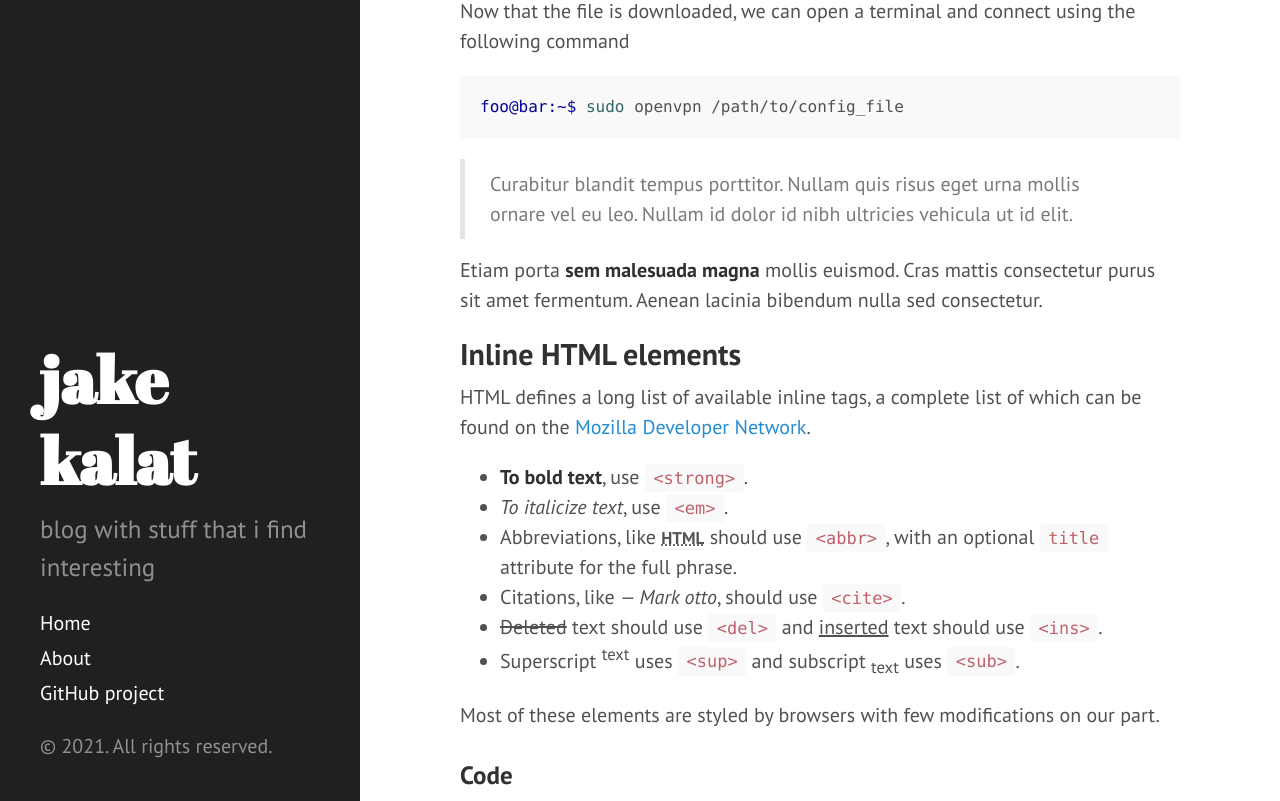
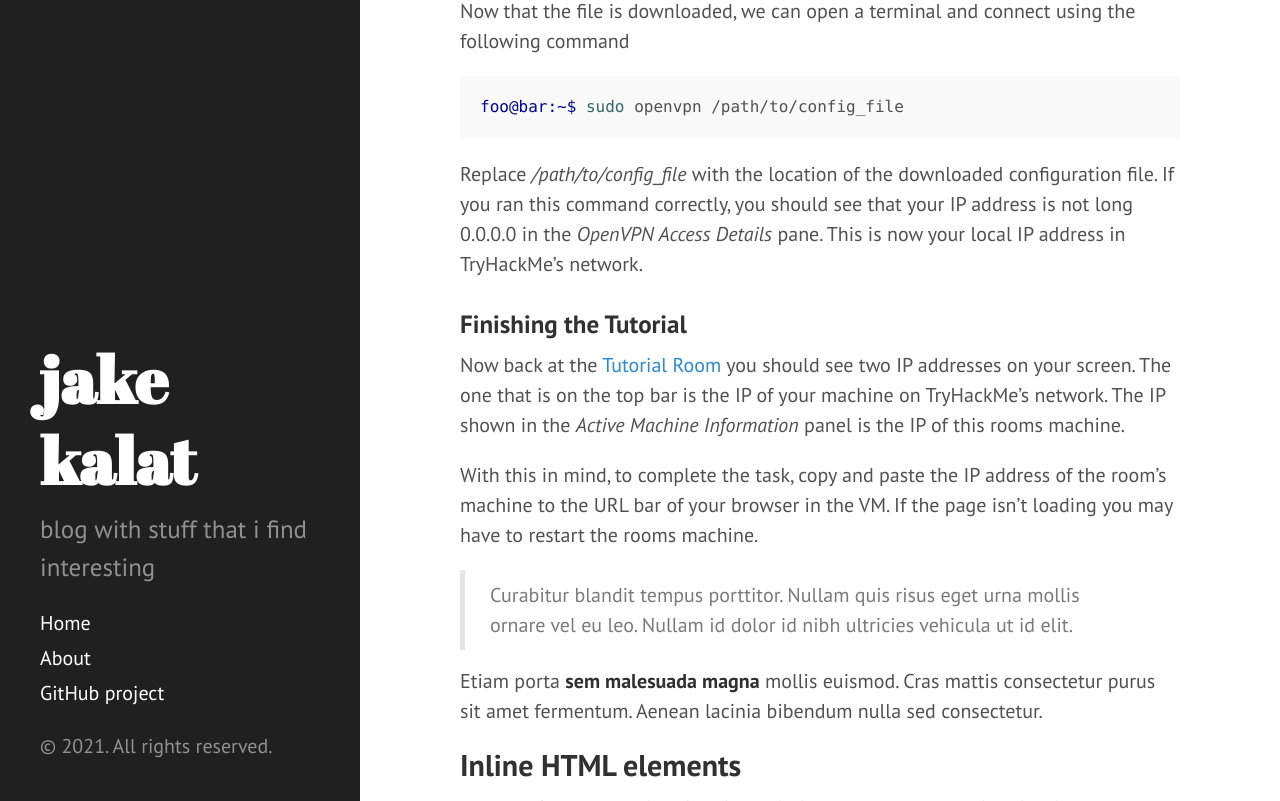
Before and after one commit to jacobkalat/jacobkalat.github.io, a Jekyll site: the page built from _posts/2021-04-02-example-content.md, in a window 1280 px wide and 900 px high, scrolled down 3693 px, cut to the strip 99-900 px from the top of the window. Built offline with Jekyll 4.4.1, drawn with Linux system fonts in a browser that asks for light colours; Markdown is read by kramdown in place of the engine named in the settings.

Commit message:
actually finished tutorial

````diff
--- a/_posts/2021-04-02-example-content.md
+++ b/_posts/2021-04-02-example-content.md
@@ -65,6 +65,14 @@ Now that the file is downloaded, we can open a terminal and connect using the fo
 ```console
 foo@bar:~$ sudo openvpn /path/to/config_file
 ```
+
+Replace */path/to/config_file* with the location of the downloaded configuration file. If you ran this command correctly, you should see that your IP address is not long 0.0.0.0 in the *OpenVPN Access Details* pane. This is now your local IP address in TryHackMe's network.
+
+### Finishing the Tutorial
+
+Now back at the <a href="https://tryhackme.com/room/tutorial">Tutorial Room</a> you should see two IP addresses on your screen. The one that is on the top bar is the IP of your machine on TryHackMe's network. The IP shown in the *Active Machine Information* panel is the IP of this rooms machine.
+
+With this in mind, to complete the task, copy and paste the IP address of the room's machine to the URL bar of your browser in the VM. If the page isn't loading you may have to restart the rooms machine.
 
 
 > Curabitur blandit tempus porttitor. Nullam quis risus eget urna mollis ornare vel eu leo. Nullam id dolor id nibh ultricies vehicula ut id elit.
````
